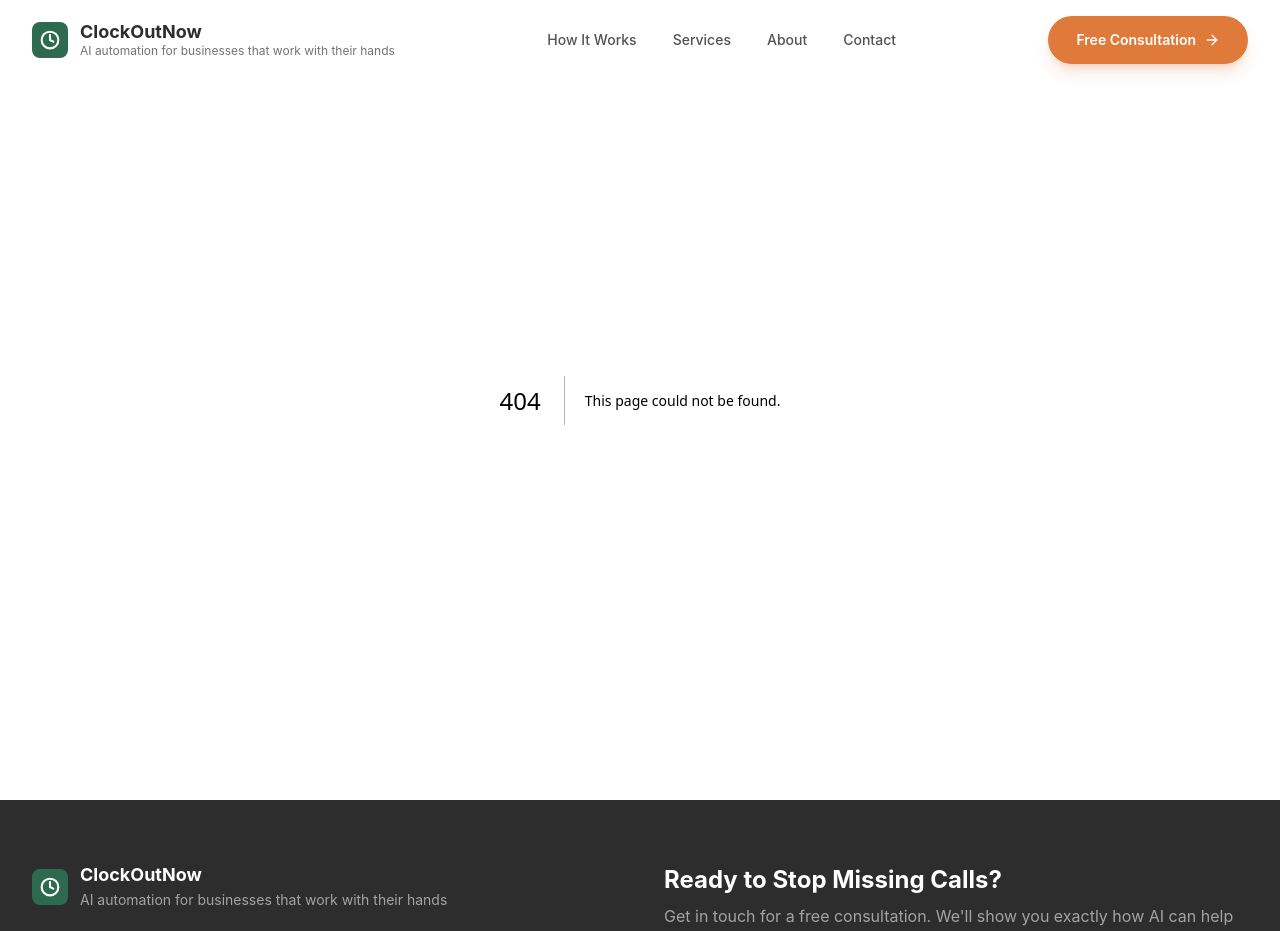
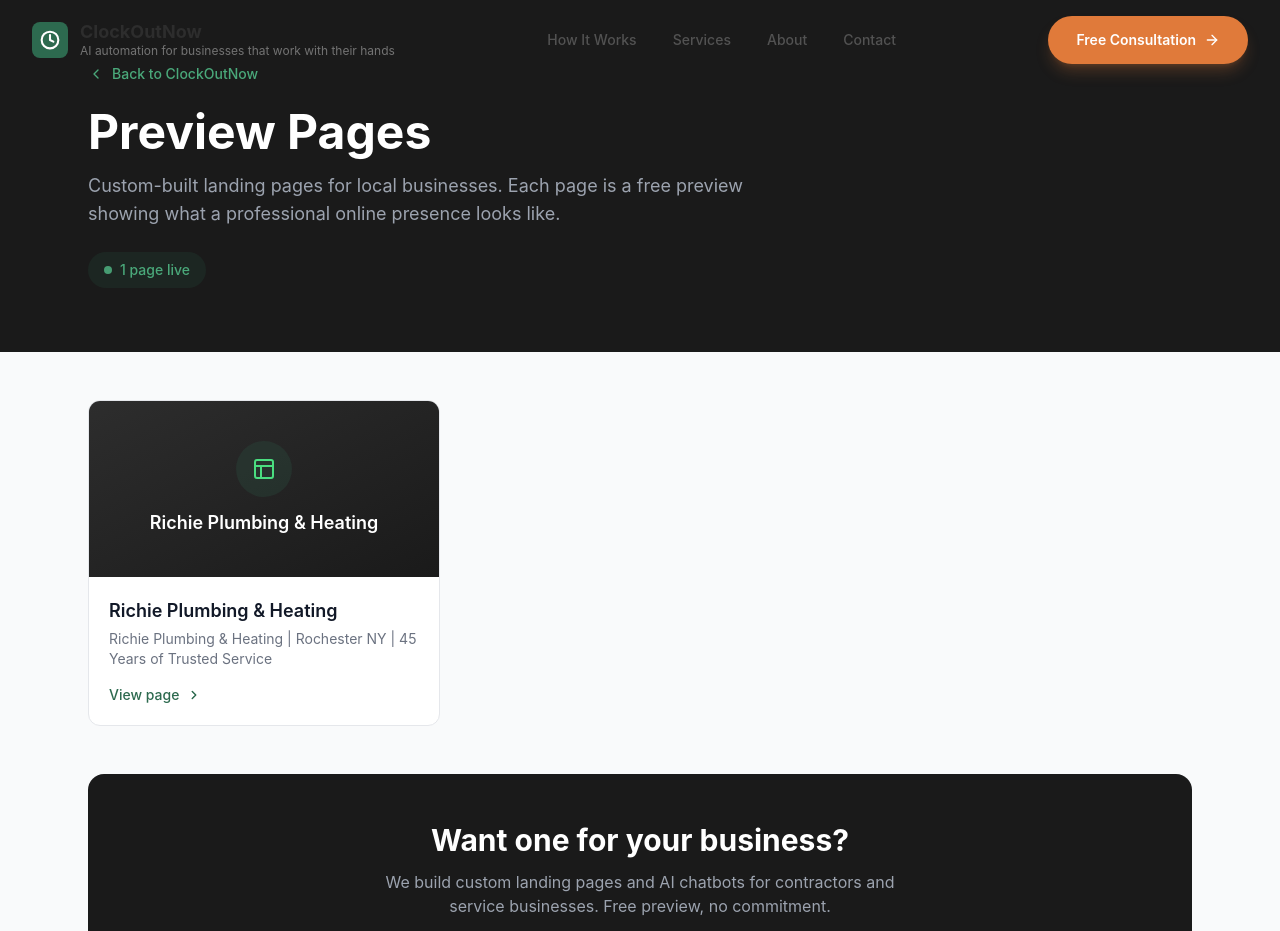
Before and after one commit to gyrow32/clockoutnow, a Next.js app: page /preview in a window 1280 px wide. Before the commit this address had no page. Shown: the top 931 px of the page. Built offline with nearby package versions, Linux system fonts and the light colour scheme.

Commit message:
Add /preview index page listing all landing pages
Auto-discovers HTML files from public/preview-pages/, extracts
business names from <title> tags, and displays them as clickable
cards. Includes CTA footer linking to /contact.

Co-Authored-By: Claude Opus 4.6 <noreply@anthropic.com>

```diff
--- /dev/null
+++ b/src/app/preview/layout.tsx
@@ -0,0 +1,7 @@
+export default function PreviewLayout({
+  children,
+}: {
+  children: React.ReactNode
+}) {
+  return children
+}
--- /dev/null
+++ b/src/app/preview/page.tsx
@@ -0,0 +1,143 @@
+import fs from 'fs'
+import path from 'path'
+import Link from 'next/link'
+import { Metadata } from 'next'
+
+export const metadata: Metadata = {
+  title: 'Preview Pages | ClockOutNow',
+  description: 'Custom landing page previews built for local businesses.',
+  robots: { index: false, follow: false },
+}
+
+interface PageInfo {
+  slug: string
+  title: string
+  business: string
+}
+
+function getPreviewPages(): PageInfo[] {
+  const dir = path.join(process.cwd(), 'public', 'preview-pages')
+  if (!fs.existsSync(dir)) return []
+
+  return fs
+    .readdirSync(dir)
+    .filter((f) => f.endsWith('.html'))
+    .map((f) => {
+      const slug = f.replace('.html', '')
+      const html = fs.readFileSync(path.join(dir, f), 'utf-8')
+
+      // Extract <title> from HTML
+      const titleMatch = html.match(/<title>(.*?)<\/title>/i)
+      const rawTitle = titleMatch ? titleMatch[1].replace(/&amp;/g, '&') : slug
+
+      // Use first part before | as business name
+      const business = rawTitle.split('|')[0].trim()
+
+      return { slug, title: rawTitle, business }
+    })
+    .sort((a, b) => a.business.localeCompare(b.business))
+}
+
+export default function PreviewIndex() {
+  const pages = getPreviewPages()
+
+  return (
+    <div className="min-h-screen bg-gray-50">
+      {/* Header */}
+      <div className="bg-charcoal-900 text-white">
+        <div className="max-w-6xl mx-auto px-6 py-16">
+          <Link
+            href="/"
+            className="inline-flex items-center gap-2 text-green-400 hover:text-green-300 text-sm font-medium mb-6 transition-colors"
+          >
+            <svg width="16" height="16" viewBox="0 0 24 24" fill="none" stroke="currentColor" strokeWidth="2" strokeLinecap="round" strokeLinejoin="round">
+              <polyline points="15 18 9 12 15 6" />
+            </svg>
+            Back to ClockOutNow
+          </Link>
+          <h1 className="text-4xl md:text-5xl font-bold mb-4">
+            Preview Pages
+          </h1>
+          <p className="text-gray-400 text-lg max-w-2xl">
+            Custom-built landing pages for local businesses. Each page is a free
+            preview showing what a professional online presence looks like.
+          </p>
+          <div className="mt-6 inline-flex items-center gap-2 bg-green-600/15 text-green-400 px-4 py-2 rounded-full text-sm font-medium">
+            <span className="w-2 h-2 bg-green-400 rounded-full animate-pulse" />
+            {pages.length} {pages.length === 1 ? 'page' : 'pages'} live
+          </div>
+        </div>
+      </div>
+
+      {/* Pages Grid */}
+      <div className="max-w-6xl mx-auto px-6 py-12">
+        {pages.length === 0 ? (
+          <div className="text-center py-20 text-gray-500">
+            <p className="text-lg">No preview pages yet.</p>
+            <p className="text-sm mt-2">
+              Drop HTML files into <code className="bg-gray-200 px-2 py-1 rounded text-sm">public/preview-pages/</code> to get started.
+            </p>
+          </div>
+        ) : (
+          <div className="grid md:grid-cols-2 lg:grid-cols-3 gap-6">
+            {pages.map((page) => (
+              <Link
+                key={page.slug}
+                href={`/preview/${page.slug}`}
+                className="group block bg-white rounded-xl border border-gray-200 overflow-hidden hover:shadow-xl hover:border-green-300 transition-all duration-300"
+              >
+                {/* Preview Thumbnail */}
+                <div className="relative bg-gradient-to-br from-charcoal-800 to-charcoal-900 h-44 flex items-center justify-center overflow-hidden">
+                  <div className="text-center px-6">
+                    <div className="w-14 h-14 mx-auto mb-3 rounded-full bg-green-600/20 flex items-center justify-center">
+                      <svg width="24" height="24" viewBox="0 0 24 24" fill="none" stroke="#4ade80" strokeWidth="2" strokeLinecap="round" strokeLinejoin="round">
+                        <rect x="3" y="3" width="18" height="18" rx="2" ry="2" />
+                        <line x1="3" y1="9" x2="21" y2="9" />
+                        <line x1="9" y1="21" x2="9" y2="9" />
+                      </svg>
+                    </div>
+                    <p className="text-white font-semibold text-lg">{page.business}</p>
+                  </div>
+                  <div className="absolute inset-0 bg-green-600/0 group-hover:bg-green-600/10 transition-colors duration-300" />
+                </div>
+
+                {/* Card Body */}
+                <div className="p-5">
+                  <h3 className="font-semibold text-gray-900 text-lg mb-1 group-hover:text-green-600 transition-colors">
+                    {page.business}
+                  </h3>
+                  <p className="text-gray-500 text-sm line-clamp-2">{page.title}</p>
+                  <div className="mt-4 flex items-center gap-2 text-green-600 text-sm font-medium">
+                    View page
+                    <svg width="14" height="14" viewBox="0 0 24 24" fill="none" stroke="currentColor" strokeWidth="2.5" strokeLinecap="round" strokeLinejoin="round" className="group-hover:translate-x-1 transition-transform">
+                      <polyline points="9 18 15 12 9 6" />
+                    </svg>
+                  </div>
+                </div>
+              </Link>
+            ))}
+          </div>
+        )}
+      </div>
+
+      {/* Footer CTA */}
+      <div className="max-w-6xl mx-auto px-6 pb-16">
+        <div className="bg-charcoal-900 rounded-2xl p-8 md:p-12 text-center text-white">
+          <h2 className="text-2xl md:text-3xl font-bold mb-3">
+            Want one for your business?
+          </h2>
+          <p className="text-gray-400 mb-6 max-w-lg mx-auto">
+            We build custom landing pages and AI chatbots for contractors and
+            service businesses. Free preview, no commitment.
+          </p>
+          <Link
+            href="/contact"
+            className="inline-block bg-green-600 hover:bg-green-700 text-white px-8 py-3 rounded-lg font-semibold transition-colors"
+          >
+            Get Your Free Preview
+          </Link>
+        </div>
+      </div>
+    </div>
+  )
+}
```
